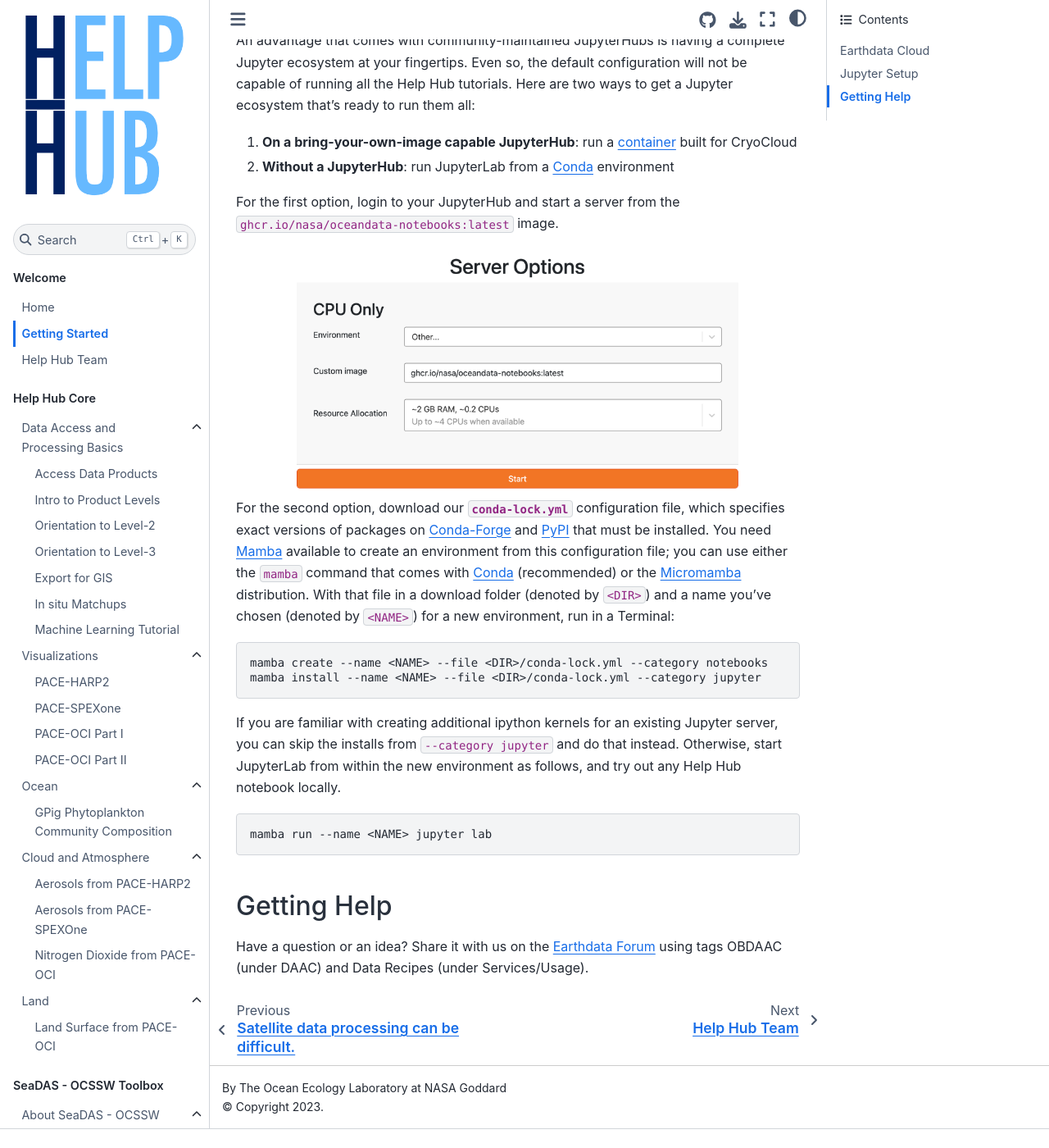
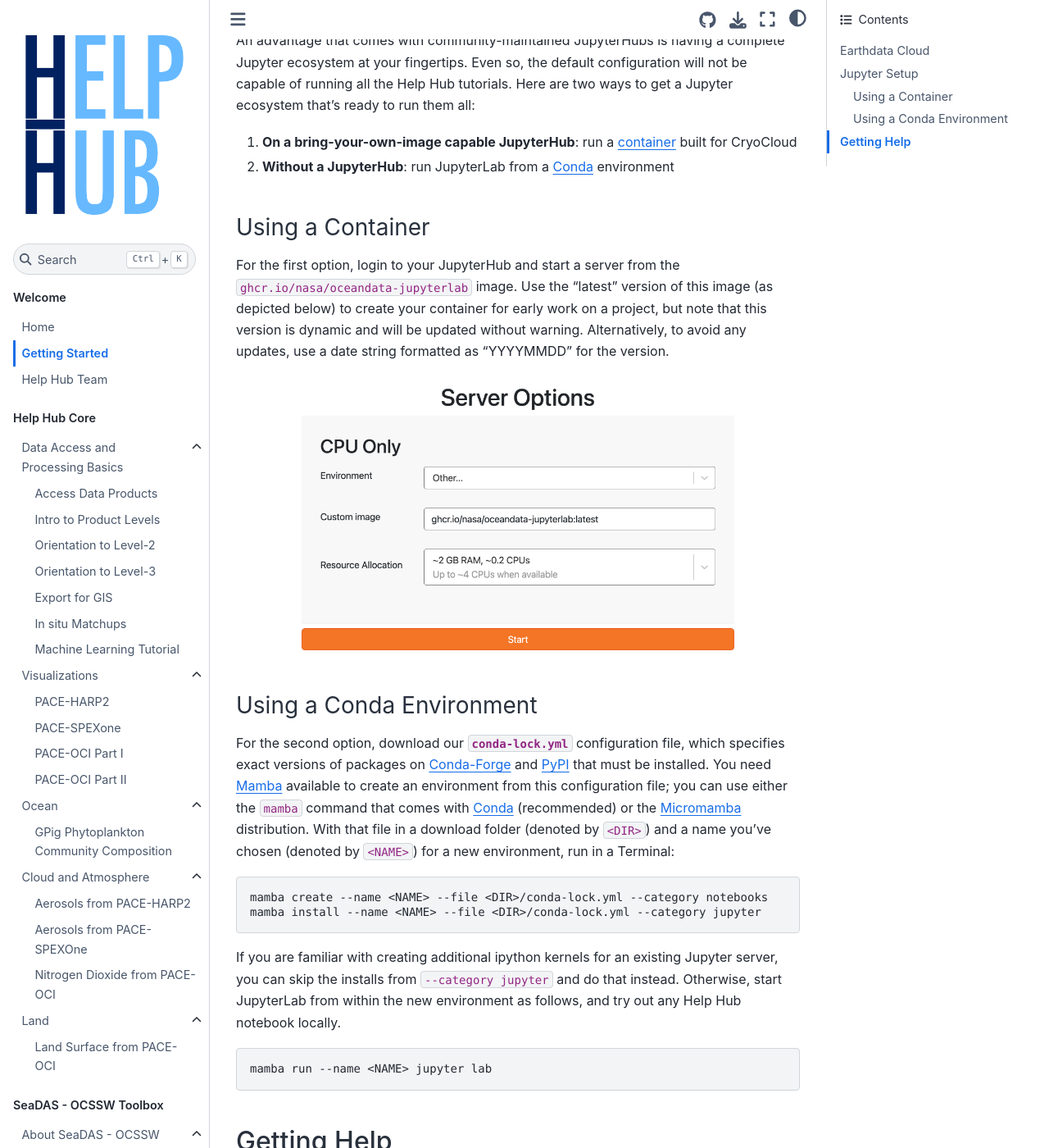
Before and after one commit to nasa/oceandata-notebooks, a Jupyter Book: the page built from docs/getting-started.md, in a window 1280 px wide and 1400 px high, scrolled down 1021 px. Shown: the whole window at 82% size. Built offline with Jupyter Book 1.0.4 settings and Sphinx 7.4.7 and the Sphinx Book theme 1.1.4, drawn with Linux system fonts in a browser that asks for light colours; before the commit the page ends 2398 px from its top, so only the background shows below that.

Commit message:
setup with oceandata-jupyterlab

````diff
--- a/docs/getting-started.md
+++ b/docs/getting-started.md
@@ -36,13 +36,20 @@
   1. **On a bring-your-own-image capable JupyterHub**: run a {term}`container` built for CryoCloud
   1. **Without a JupyterHub**: run JupyterLab from a {term}`Conda` environment
 
-For the first option, login to your JupyterHub and start a server from the `ghcr.io/nasa/oceandata-notebooks:latest` image.
+### Using a Container
+
+For the first option, login to your JupyterHub and start a server from the `ghcr.io/nasa/oceandata-jupyterlab` image.
+Use the "latest" version of this image (as depicted below) to create your container for early work on a project,
+but note that this version is dynamic and will be updated without warning.
+Alternatively, to avoid any updates, use a date string formatted as "YYYYMMDD" for the version.
 
 ```{image} images/custom-image.png
 :alt: Start a server with the image
 :width: 80%
 :align: center
 ```
+
+### Using a Conda Environment
 
 For the second option, download our {download}`conda-lock.yml <../container/conda-lock.yml>` configuration file,
 which specifies exact versions of packages on {term}`Conda-Forge` and {term}`PyPI` that must be installed.
````
Also changed, not shown: docs/images/custom-image.png.
